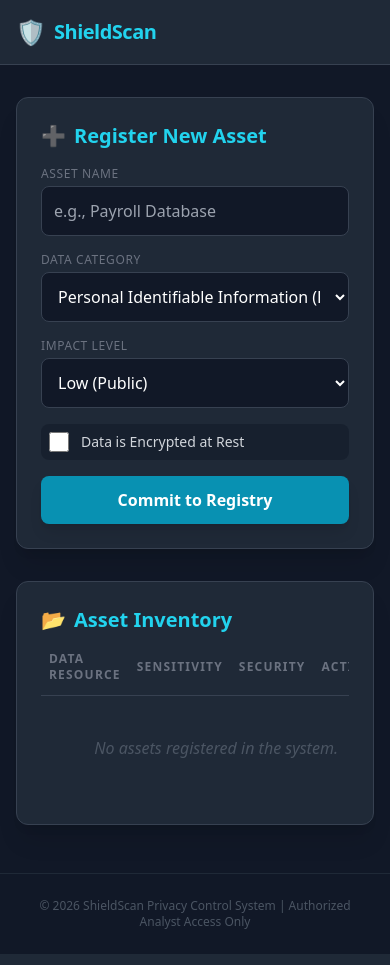
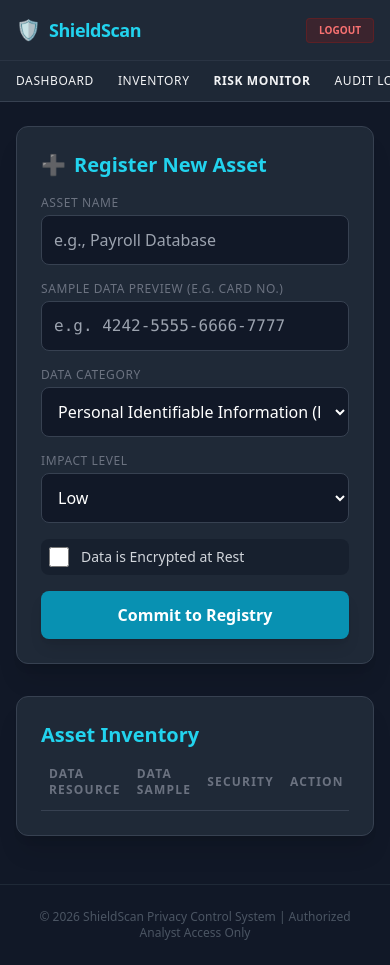
Before and after one commit to angelamahia25-droid/cyber_privacy_system, a PHP site: page /inventory.php in a window 390 px wide. Run offline with PHP 8.4, Linux system fonts and the light colour scheme; the visitor is signed in with stand-in values (Sample User, id 1); data comes from the database, SQL or seed files in the repository; both versions use the stored data as it was after the commit; lists and menus that the app fills with data are empty; some libraries are stand-ins or nearby versions.

Commit message:
Final mobile fixes and data masking update

```diff
--- a/includes/header.php
+++ b/includes/header.php
@@ -7,31 +7,39 @@ if (session_status() === PHP_SESSION_NONE) {
 <html lang="en">
 <head>
     <meta charset="UTF-8">
+    <meta name="viewport" content="width=device-width, initial-scale=1.0, maximum-scale=1.0, user-scalable=no">
     <title>ShieldScan v1.0 | Data Privacy Control</title>
     <script src="https://cdn.tailwindcss.com"></script>
+    <style>
+        /* This hides the scrollbar but allows swiping for a cleaner look */
+        .no-scrollbar::-webkit-scrollbar { display: none; }
+        .no-scrollbar { -ms-overflow-style: none; scrollbar-width: none; }
+    </style>
 </head>
-<body class="bg-gray-900 text-gray-100 min-h-screen flex flex-col">
-    <nav class="bg-gray-800 border-b border-gray-700 p-4 sticky top-0 z-50">
-        <div class="container mx-auto flex justify-between items-center">
-            <div class="flex items-center space-x-2">
-                <span class="text-2xl">🛡️</span>
-                <h1 class="text-xl font-bold text-cyan-400 tracking-tight">ShieldScan</h1>
+<body class="bg-gray-900 text-gray-100 min-h-screen flex flex-col overflow-x-hidden">
+    <nav class="bg-gray-800 border-b border-gray-700 sticky top-0 z-50">
+        <div class="container mx-auto">
+            <div class="flex justify-between items-center p-4">
+                <div class="flex items-center space-x-2">
+                    <span class="text-xl">🛡️</span>
+                    <h1 class="text-lg font-bold text-cyan-400 tracking-tight">ShieldScan</h1>
+                </div>
+                <?php if(isset($_SESSION['user_id'])): ?>
+                    <a href="logout.php" class="bg-red-900/30 text-red-400 text-[10px] uppercase font-bold px-3 py-1 rounded border border-red-900/50">Logout</a>
+                <?php endif; ?>
             </div>
 
             <?php if(isset($_SESSION['user_id'])): ?>
-            <div class="hidden md:flex space-x-6 text-sm items-center">
-                <a href="dashboard.php" class="hover:text-cyan-400 transition">Dashboard</a>
-                <a href="inventory.php" class="hover:text-cyan-400 transition">Inventory</a>
-                <a href="scan.php" class="hover:text-red-400 font-bold transition">Risk Monitor</a>
-                <a href="logs.php" class="hover:text-cyan-400 transition">Audit Logs</a>
-                <a href="policy.php" class="hover:text-cyan-400 transition">Policy</a>
-
-                <div class="h-4 w-[1px] bg-gray-600"></div>
-
-                <span class="text-gray-500 text-xs">User: <span class="text-gray-300"><?php echo htmlspecialchars($_SESSION['username']); ?></span></span>
-                <a href="logout.php" class="bg-red-900/30 text-red-400 px-3 py-1 rounded border border-red-900/50 hover:bg-red-900/50 transition">Logout</a>
+            <div class="flex overflow-x-auto no-scrollbar border-t border-gray-700/50 bg-gray-800/50">
+                <div class="flex flex-nowrap px-4 py-3 space-x-6 text-xs font-medium uppercase tracking-wider">
+                    <a href="dashboard.php" class="hover:text-cyan-400 whitespace-nowrap">Dashboard</a>
+                    <a href="inventory.php" class="hover:text-cyan-400 whitespace-nowrap">Inventory</a>
+                    <a href="scan.php" class="hover:text-red-400 whitespace-nowrap font-bold">Risk Monitor</a>
+                    <a href="logs.php" class="hover:text-cyan-400 whitespace-nowrap">Audit Logs</a>
+                    <a href="policy.php" class="hover:text-cyan-400 whitespace-nowrap text-gray-500">Policy</a>
+                </div>
             </div>
             <?php endif; ?>
         </div>
     </nav>
-    <div class="container mx-auto mt-8 px-4 flex-grow pb-12">
+    <div class="container mx-auto mt-6 px-4 flex-grow pb-12 max-w-full overflow-x-hidden">
--- a/init_db.php
+++ b/init_db.php
@@ -15,9 +15,11 @@ try {
         id INTEGER PRIMARY KEY AUTOINCREMENT,
         asset_name TEXT,
         data_type TEXT,
-        sensitivity TEXT, -- Low, Medium, High
-        is_encrypted INTEGER DEFAULT 0 -- 0=No, 1=Yes
+        sensitivity TEXT,
+        sample_data TEXT, -- <--- NEW COLUMN
+        is_encrypted INTEGER DEFAULT 0
     )");
+
 
     // 3. Risk Logs Table (For Scan Results)
     $db->exec("CREATE TABLE IF NOT EXISTS risk_logs (
--- a/inventory.php
+++ b/inventory.php
@@ -1,4 +1,7 @@
 <?php
+ini_set('display_errors', 1);
+ini_set('display_startup_errors', 1);
+error_reporting(E_ALL);
 require_once __DIR__ . '/includes/db.php';
 require_once __DIR__ . '/includes/auth.php';
 require_once __DIR__ . '/includes/header.php';
@@ -8,29 +11,27 @@ if ($_SERVER['REQUEST_METHOD'] === 'POST' && isset($_POST['add_asset'])) {
     $name = $_POST['asset_name'];
     $type = $_POST['data_type'];
     $sensitivity = $_POST['sensitivity'];
+    $sample = $_POST['sample_data']; // New Field
     $encrypted = isset($_POST['is_encrypted']) ? 1 : 0;
 
-    $stmt = $pdo->prepare("INSERT INTO data_assets (asset_name, data_type, sensitivity, is_encrypted) VALUES (?, ?, ?, ?)");
-    $stmt->execute([$name, $type, $sensitivity, $encrypted]);
+    $stmt = $pdo->prepare("INSERT INTO data_assets (asset_name, data_type, sensitivity, sample_data, is_encrypted) VALUES (?, ?, ?, ?, ?)");
+    $stmt->execute([$name, $type, $sensitivity, $sample, $encrypted]);
 }
 
 // --- LOGIC: Handle Asset Retirement (DELETE) ---
 if (isset($_POST['delete_id'])) {
     $stmt = $pdo->prepare("DELETE FROM data_assets WHERE id = ?");
     if ($stmt->execute([$_POST['delete_id']])) {
-        // Also remove any related logs to keep the DB clean
         $logCleanup = $pdo->prepare("DELETE FROM risk_logs WHERE asset_id = ?");
         $logCleanup->execute([$_POST['delete_id']]);
     }
-    // Force a refresh to update the Dashboard stats immediately
     echo "<script>window.location.href='inventory.php';</script>";
 }
 
-// --- READ: Fetch all assets ---
 $assets = $pdo->query("SELECT * FROM data_assets ORDER BY id DESC")->fetchAll();
 ?>
 
-<div class="grid grid-cols-1 lg:grid-cols-3 gap-8">
+<div class="grid grid-cols-1 lg:grid-cols-3 gap-8 text-white">
     <div class="bg-gray-800 p-6 rounded-xl border border-gray-700 shadow-xl h-fit">
         <h3 class="text-xl font-bold text-cyan-400 mb-4 flex items-center">
             <span class="mr-2">➕</span> Register New Asset
@@ -39,11 +40,16 @@ $assets = $pdo->query("SELECT * FROM data_assets ORDER BY id DESC")->fetchAll();
             <div>
                 <label class="block text-xs uppercase tracking-wider text-gray-500 mb-1">Asset Name</label>
                 <input type="text" name="asset_name" placeholder="e.g., Payroll Database" required
-                    class="w-full bg-gray-900 border border-gray-700 rounded-lg p-3 outline-none focus:border-cyan-400 transition text-white">
+                    class="w-full bg-gray-900 border border-gray-700 rounded-lg p-3 outline-none focus:border-cyan-400 transition">
+            </div>
+            <div>
+                <label class="block text-xs uppercase tracking-wider text-gray-500 mb-1">Sample Data Preview (e.g. Card No.)</label>
+                <input type="text" name="sample_data" placeholder="e.g. 4242-5555-6666-7777" required
+                    class="w-full bg-gray-900 border border-gray-700 rounded-lg p-3 outline-none focus:border-cyan-400 transition font-mono text-cyan-200">
             </div>
             <div>
                 <label class="block text-xs uppercase tracking-wider text-gray-500 mb-1">Data Category</label>
-                <select name="data_type" class="w-full bg-gray-900 border border-gray-700 rounded-lg p-3 outline-none focus:border-cyan-400 text-white">
+                <select name="data_type" class="w-full bg-gray-900 border border-gray-700 rounded-lg p-3 outline-none focus:border-cyan-400">
                     <option>Personal Identifiable Information (PII)</option>
                     <option>Financial Records</option>
                     <option>Intellectual Property</option>
@@ -52,71 +58,63 @@ $assets = $pdo->query("SELECT * FROM data_assets ORDER BY id DESC")->fetchAll();
             </div>
             <div>
                 <label class="block text-xs uppercase tracking-wider text-gray-500 mb-1">Impact Level</label>
-                <select name="sensitivity" class="w-full bg-gray-900 border border-gray-700 rounded-lg p-3 outline-none focus:border-cyan-400 text-white">
-                    <option value="Low">Low (Public)</option>
-                    <option value="Medium">Medium (Internal)</option>
-                    <option value="High">High (Restricted)</option>
+                <select name="sensitivity" class="w-full bg-gray-900 border border-gray-700 rounded-lg p-3 outline-none focus:border-cyan-400">
+                    <option value="Low">Low</option>
+                    <option value="Medium">Medium</option>
+                    <option value="High">High</option>
                 </select>
             </div>
             <div class="flex items-center space-x-3 p-2 bg-gray-900/50 rounded-lg">
                 <input type="checkbox" name="is_encrypted" id="enc" class="w-5 h-5 accent-cyan-500 bg-gray-700 border-gray-600 rounded">
                 <label for="enc" class="text-sm text-gray-300">Data is Encrypted at Rest</label>
             </div>
-            <button type="submit" name="add_asset" class="w-full bg-cyan-600 hover:bg-cyan-500 text-white font-bold py-3 rounded-lg shadow-lg transition transform active:scale-95">
+            <button type="submit" name="add_asset" class="w-full bg-cyan-600 hover:bg-cyan-500 font-bold py-3 rounded-lg shadow-lg transition transform active:scale-95">
                 Commit to Registry
             </button>
         </form>
     </div>
 
-    <div class="lg:col-span-2 bg-gray-800 p-6 rounded-xl border border-gray-700 shadow-xl text-white">
-        <h3 class="text-xl font-bold text-cyan-400 mb-4 flex items-center">
-            <span class="mr-2">📂</span> Asset Inventory
-        </h3>
-        <div class="overflow-x-auto">
+    <div class="lg:col-span-2 bg-gray-800 p-6 rounded-xl border border-gray-700 shadow-xl">
+        <h3 class="text-xl font-bold text-cyan-400 mb-4">Asset Inventory</h3>
+        <div class="overflow-x-auto no-scrollbar">
             <table class="w-full text-left">
                 <thead>
                     <tr class="text-gray-500 border-b border-gray-700 text-xs uppercase tracking-widest">
                         <th class="pb-3 px-2">Data Resource</th>
-                        <th class="pb-3 px-2 text-center">Sensitivity</th>
+                        <th class="pb-3 px-2">Data Sample</th>
                         <th class="pb-3 px-2 text-center">Security</th>
-                        <th class="pb-3 px-2 text-right">Actions</th>
+                        <th class="pb-3 px-2 text-right">Action</th>
                     </tr>
                 </thead>
                 <tbody class="divide-y divide-gray-700/50">
                     <?php foreach ($assets as $asset): ?>
                     <tr class="hover:bg-gray-700/30 transition group">
                         <td class="py-4 px-2">
-                            <div class="font-bold text-white group-hover:text-cyan-400 transition"><?php echo htmlspecialchars($asset['asset_name']); ?></div>
-                            <div class="text-[10px] text-gray-500 font-mono uppercase"><?php echo htmlspecialchars($asset['data_type']); ?></div>
+                            <div class="font-bold text-white"><?php echo htmlspecialchars($asset['asset_name']); ?></div>
+                            <div class="text-[10px] text-gray-500 uppercase"><?php echo htmlspecialchars($asset['data_type']); ?></div>
                         </td>
-                        <td class="py-4 px-2 text-center">
-                            <span class="px-2 py-0.5 text-[10px] font-bold rounded uppercase <?php
-                                echo $asset['sensitivity'] === 'High' ? 'bg-red-900/30 text-red-400 border border-red-800' :
-                                    ($asset['sensitivity'] === 'Medium' ? 'bg-yellow-900/30 text-yellow-400 border border-yellow-800' : 'bg-blue-900/30 text-blue-400 border border-blue-800');
-                            ?>">
-                                <?php echo $asset['sensitivity']; ?>
-                            </span>
+                        <td class="py-4 px-2 font-mono text-[10px]">
+                            <?php if ($asset['is_encrypted']): ?>
+                                <span class="text-green-400"><?php echo htmlspecialchars($asset['sample_data']); ?></span>
+                            <?php else: ?>
+                                <span class="text-red-400"><?php echo htmlspecialchars($asset['sample_data']); ?></span>
+                            <?php endif; ?>
                         </td>
                         <td class="py-4 px-2 text-center">
                             <?php if ($asset['is_encrypted']): ?>
-                                <span class="text-green-500 text-xs font-semibold italic">🔒 Encrypted</span>
+                                <span class="text-green-500 text-[10px] font-bold">LOCKED</span>
                             <?php else: ?>
-                                <span class="text-red-500 text-xs font-bold animate-pulse">⚠️ Plaintext</span>
+                                <span class="text-red-500 text-[10px] font-bold animate-pulse">EXPOSED</span>
                             <?php endif; ?>
                         </td>
                         <td class="py-4 px-2 text-right">
-                            <form method="POST" onsubmit="return confirm('Retire this asset? This action will remove it from active scans and delete related logs.');">
+                            <form method="POST">
                                 <input type="hidden" name="delete_id" value="<?php echo $asset['id']; ?>">
-                                <button type="submit" class="text-gray-600 hover:text-red-500 transition text-[10px] font-bold uppercase tracking-tighter">
-                                    [ Retire ]
-                                </button>
+                                <button type="submit" class="text-gray-600 hover:text-red-500 text-[10px]">[ Retire ]</button>
                             </form>
                         </td>
                     </tr>
                     <?php endforeach; ?>
-                    <?php if(empty($assets)): ?>
-                        <tr><td colspan="4" class="p-10 text-center text-gray-600 italic">No assets registered in the system.</td></tr>
-                    <?php endif; ?>
                 </tbody>
             </table>
         </div>
--- a/login.php
+++ b/login.php
@@ -30,6 +30,7 @@ if ($_SERVER['REQUEST_METHOD'] === 'POST') {
 <html lang="en">
 <head>
     <meta charset="UTF-8">
+    <meta name="viewport" content="width=device-width, initial-scale=1.0">
     <title>ShieldScan | Login</title>
     <script src="https://cdn.tailwindcss.com"></script>
 </head>
--- a/register.php
+++ b/register.php
@@ -38,6 +38,7 @@ if ($_SERVER['REQUEST_METHOD'] === 'POST') {
 <html lang="en">
 <head>
     <meta charset="UTF-8">
+    <meta name="viewport" content="width=device-width, initial-scale=1.0">
     <title>ShieldScan | Secure Registration</title>
     <script src="https://cdn.tailwindcss.com"></script>
 </head>
```
Also changed, not shown: dashboard.php (+23 -29 lines), db/privacy_system.sqlite.
